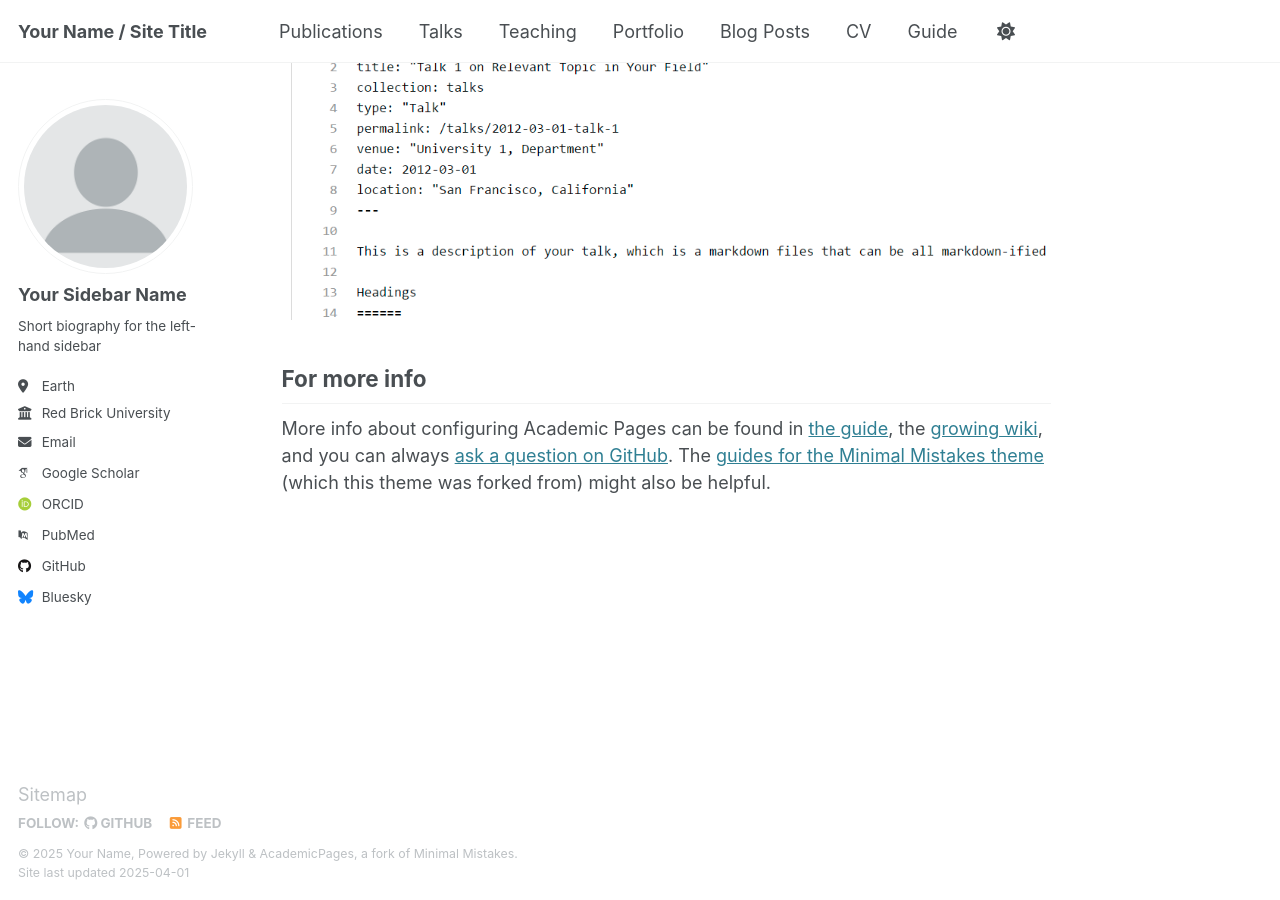
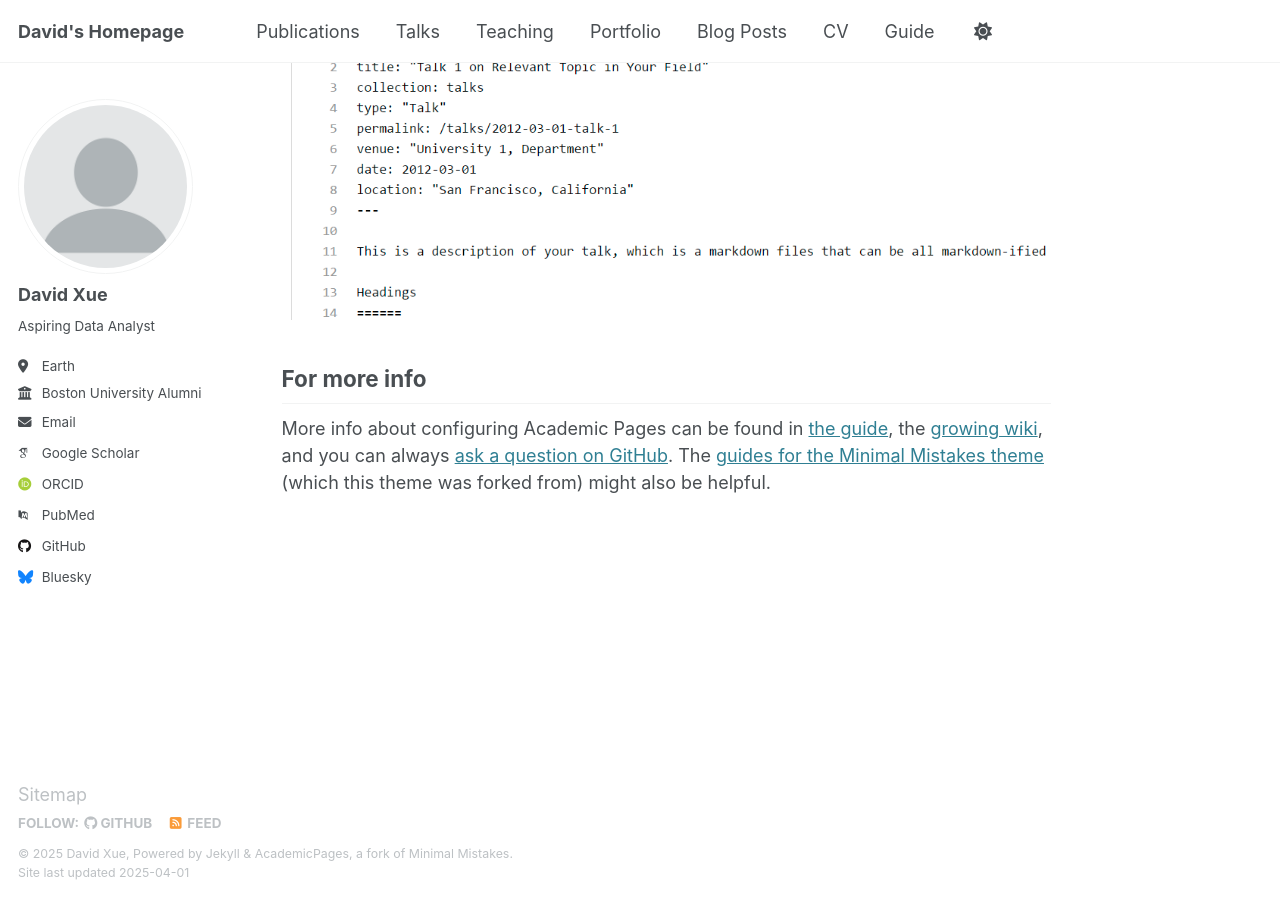
Before and after one commit to daviddxuee/daviddxuee.github.io, a Jekyll site: the page built from _pages/about.md, in a window 1280 px wide and 900 px high, scrolled down 2635 px. Built offline with Jekyll 4.4.1, drawn with Linux system fonts in a browser that asks for light colours; some web fonts are replaced.

Commit message:
Update _config.yml

```diff
--- a/_config.yml
+++ b/_config.yml
@@ -9,13 +9,13 @@
 # Basic Site Settings
 locale                   : "en-US"
 site_theme               : "default"
-title                    : "Your Name / Site Title"
+title                    : "David's Homepage"
 title_separator          : "-"
-name                     : &name "Your Name"
-description              : &description "personal description"
-url                      : https://academicpages.github.io # the base hostname & protocol for your site e.g. "https://[your GitHub username].github.io"
+name                     : &name "David Xue"
+description              : &description "Hi My name is David Xue and I am a recent grad from Boston University currently working in Consulting. I am passionate about Data Analysis and Finance and am looking for opportunities in the Data Analytics World"
+url                      : https://daviddxuee.github.io # the base hostname & protocol for your site e.g. "https://[your GitHub username].github.io"
 baseurl                  : "" # the subpath of your site, e.g. "/blog"
-repository               : "academicpages/academicpages.github.io"
+repository               : "daviddxuee/daviddxuee.github.io"
 
 # Site Author - The following control what appear as part of the author content on the side bar.
 #               If a field is blank the icon and link will not appear, otherwise it will be shown.
@@ -23,13 +23,13 @@ repository               : "academicpages/academicpages.github.io"
 author:
   # Biographic information
   avatar           : "profile.png"
-  name             : "Your Sidebar Name"
+  name             : "David Xue"
   pronouns         : # example: "she/her"
-  bio              : "Short biography for the left-hand sidebar"
+  bio              : "Aspiring Data Analyst"
   location         : "Earth"
-  employer         : "Red Brick University"
+  employer         : "Boston University Alumni"
   uri              : # URL
-  email            : "none@example.org"
+  email            : "davidxue0908@gmail.com"
 
   # Academic websites
   arxiv            : # URL - Update with the correct link to your profile
```
